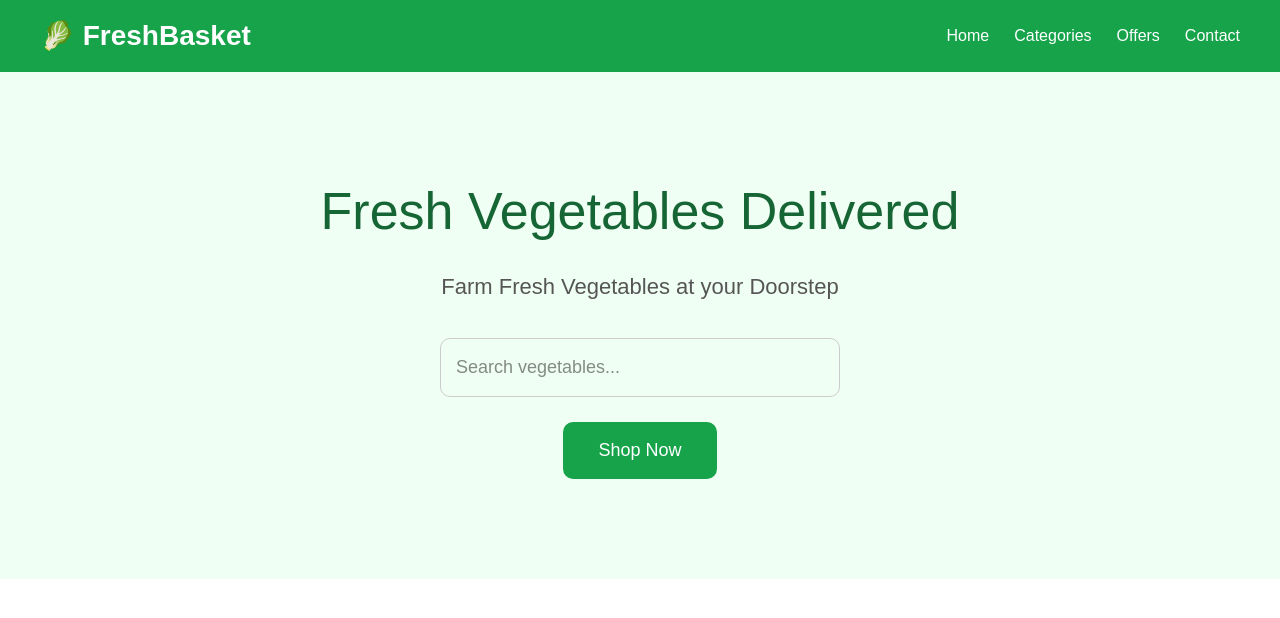
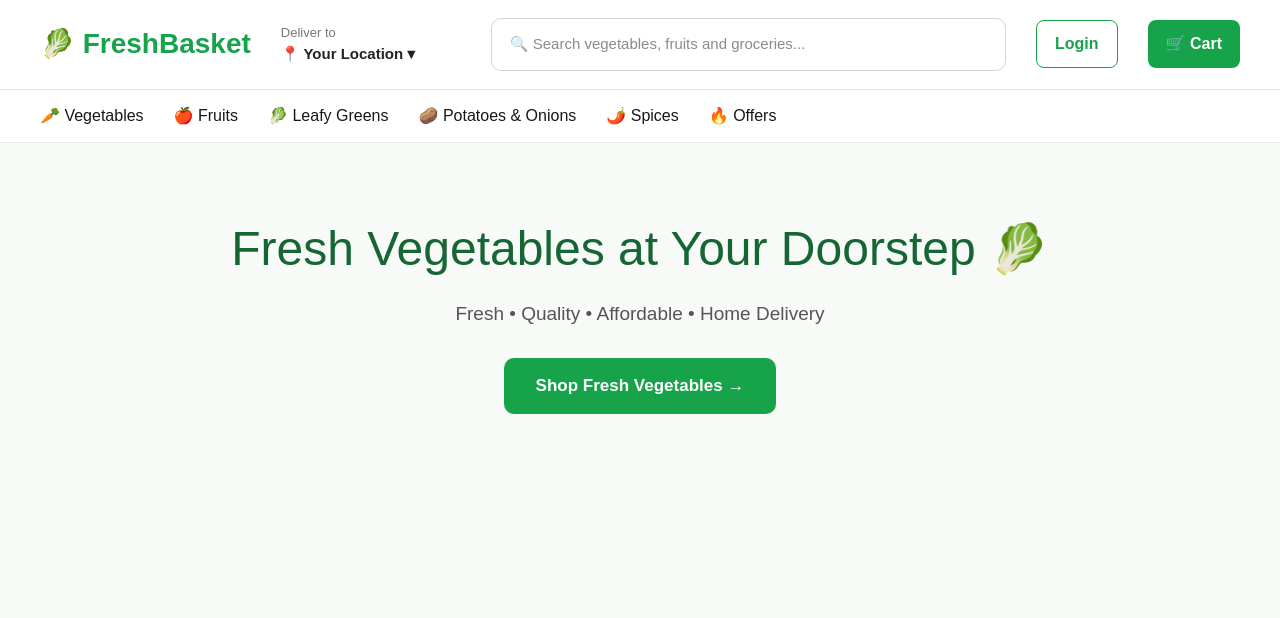
Before and after one commit to mrsuraaajitt-cyber/FreshBasket, a Next.js app in the folder customer-web/: page / in a window 1280 px wide. Shown: the top 618 px of the page. Built offline with nearby package versions, Linux system fonts and the light colour scheme.

Commit message:
Day 3 - FreshBasket Header and Navigation

```diff
--- a/customer-web/app/page.tsx
+++ b/customer-web/app/page.tsx
@@ -1,98 +1,159 @@
 export default function Home() {
   return (
-    <main>
-      {/* Header */}
+    <main style={{ backgroundColor: "#f7faf7", minHeight: "100vh" }}>
+
+      {/* HEADER */}
       <header
         style={{
-          backgroundColor: "#16a34a",
-          color: "white",
-          padding: "15px 40px",
+          backgroundColor: "white",
+          padding: "18px 40px",
           display: "flex",
-          justifyContent: "space-between",
           alignItems: "center",
+          gap: "30px",
+          borderBottom: "1px solid #e5e7eb",
         }}
       >
-        <h1 style={{ fontSize: "28px", fontWeight: "bold" }}>
-          🥬 FreshBasket
-        </h1>
+        {/* LOGO */}
+        <div style={{ minWidth: "180px" }}>
+          <h1
+            style={{
+              margin: 0,
+              color: "#16a34a",
+              fontSize: "28px",
+              fontWeight: "800",
+            }}
+          >
+            🥬 FreshBasket
+          </h1>
+        </div>
 
-        <nav style={{ display: "flex", gap: "25px" }}>
-          <a href="#" style={{ color: "white", textDecoration: "none" }}>
-            Home
-          </a>
+        {/* LOCATION */}
+        <div style={{ minWidth: "180px" }}>
+          <div style={{ fontSize: "13px", color: "#777" }}>
+            Deliver to
+          </div>
 
-          <a href="#" style={{ color: "white", textDecoration: "none" }}>
-            Categories
-          </a>
+          <div
+            style={{
+              fontSize: "15px",
+              fontWeight: "600",
+              color: "#222",
+            }}
+          >
+            📍 Your Location ▾
+          </div>
+        </div>
 
-          <a href="#" style={{ color: "white", textDecoration: "none" }}>
-            Offers
-          </a>
+        {/* SEARCH */}
+        <div style={{ flex: 1 }}>
+          <input
+            type="text"
+            placeholder="🔍 Search vegetables, fruits and groceries..."
+            style={{
+              width: "100%",
+              padding: "14px 18px",
+              border: "1px solid #d1d5db",
+              borderRadius: "10px",
+              fontSize: "15px",
+              outline: "none",
+              boxSizing: "border-box",
+            }}
+          />
+        </div>
 
-          <a href="#" style={{ color: "white", textDecoration: "none" }}>
-            Contact
-          </a>
-        </nav>
+        {/* LOGIN */}
+        <button
+          style={{
+            background: "white",
+            border: "1px solid #16a34a",
+            color: "#16a34a",
+            padding: "11px 18px",
+            borderRadius: "8px",
+            fontWeight: "600",
+            cursor: "pointer",
+          }}
+        >
+          Login
+        </button>
+
+        {/* CART */}
+        <button
+          style={{
+            background: "#16a34a",
+            color: "white",
+            border: "none",
+            padding: "12px 18px",
+            borderRadius: "8px",
+            fontWeight: "600",
+            cursor: "pointer",
+          }}
+        >
+          🛒 Cart
+        </button>
       </header>
 
-      {/* Hero Section */}
+      {/* CATEGORY MENU */}
+      <nav
+        style={{
+          backgroundColor: "white",
+          padding: "14px 40px",
+          display: "flex",
+          gap: "30px",
+          borderBottom: "1px solid #e5e7eb",
+          overflowX: "auto",
+        }}
+      >
+        <span>🥕 Vegetables</span>
+        <span>🍎 Fruits</span>
+        <span>🥬 Leafy Greens</span>
+        <span>🥔 Potatoes & Onions</span>
+        <span>🌶️ Spices</span>
+        <span>🔥 Offers</span>
+      </nav>
 
+      {/* HERO */}
       <section
         style={{
+          padding: "70px 40px",
           textAlign: "center",
-          padding: "100px 20px",
-          background: "#f0fff4",
         }}
       >
         <h2
           style={{
-            fontSize: "52px",
+            fontSize: "48px",
             color: "#166534",
-            marginBottom: "20px",
+            marginBottom: "15px",
           }}
         >
-          Fresh Vegetables Delivered
+          Fresh Vegetables at Your Doorstep 🥬
         </h2>
 
         <p
           style={{
-            fontSize: "22px",
+            fontSize: "19px",
             color: "#555",
+            marginBottom: "30px",
           }}
         >
-          Farm Fresh Vegetables at your Doorstep
+          Fresh • Quality • Affordable • Home Delivery
         </p>
-
-        <input
-          type="text"
-          placeholder="Search vegetables..."
-          style={{
-            marginTop: "35px",
-            width: "400px",
-            padding: "15px",
-            borderRadius: "10px",
-            border: "1px solid #ccc",
-            fontSize: "18px",
-          }}
-        />
-
-        <br />
 
         <button
           style={{
-            marginTop: "25px",
-            background: "#16a34a",
+            backgroundColor: "#16a34a",
             color: "white",
             border: "none",
-            padding: "15px 35px",
-            fontSize: "18px",
+            padding: "15px 32px",
             borderRadius: "10px",
+            fontSize: "17px",
+            fontWeight: "600",
             cursor: "pointer",
           }}
         >
-          Shop Now
+          Shop Fresh Vegetables →
         </button>
       </section>
+
     </main>
   );
 }
```
